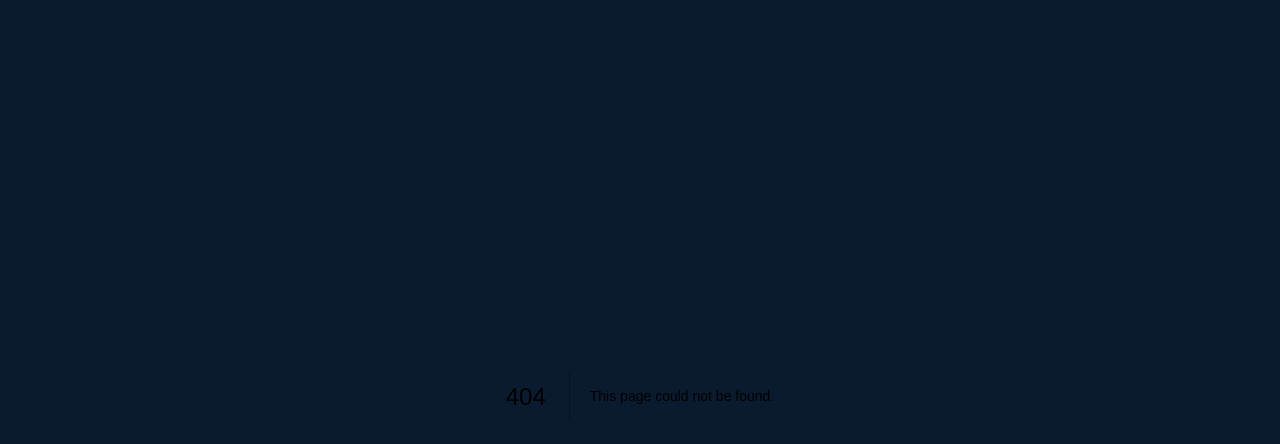
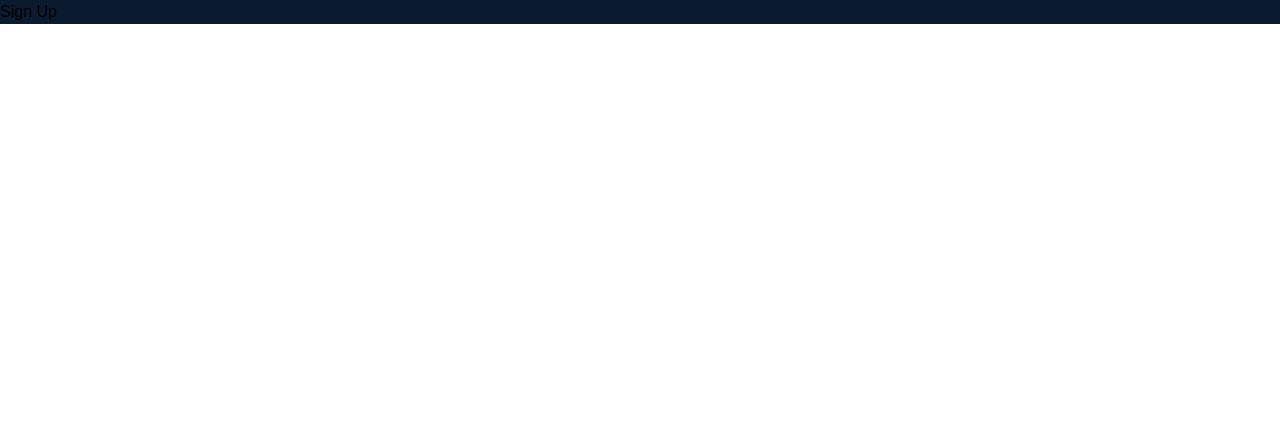
Before and after one commit to antonm7/gamefevr-website-client, a Next.js app: page /register/signup in a window 1280 px wide. Before the commit this address had no page. Shown: the top 444 px of the page. Built offline with nearby package versions, Linux system fonts and the light colour scheme.

Commit message:
added todo commands for signup page

```diff
--- /dev/null
+++ b/pages/register/signup.tsx
@@ -0,0 +1,44 @@
+import { NextPage } from "next"
+
+const Signup:NextPage = () => {
+    const signup = async () => {
+        //validate inputs
+        //make call for /api/auth/signup
+        //to create our user
+        // try {
+        //   const res = await fetch('/api/auth/signup', {
+        //     method: 'POST',
+        //     headers: {
+        //         'Content-Type': 'application/json',
+        //     },
+        //     body: JSON.stringify({
+        //         email: signupEmail,
+        //         password: signupPassword,
+        //         username
+        //     })
+        //   })
+
+        //   const data = await res.json()
+        // check the response, if its ok we can authorize the user
+        //   if(res.status === 201) {
+        //     signIn('credentials', {
+        //       redirect: false,
+        //       email: signupEmail,
+        //       password: signupPassword
+        //     }).then(() => router.push('/'))
+        //   } else {
+        //     setLoading(false)
+        //     setSignuperror(data.error)
+        //   }
+        // } catch (e) {
+        //   setLoading(false)
+        //   return store.setGlobalError('Failed to signup... :(')
+        // }
+      }
+    return (
+        <>
+            Sign Up
+        </>
+    )
+}
+export default Signup
```
